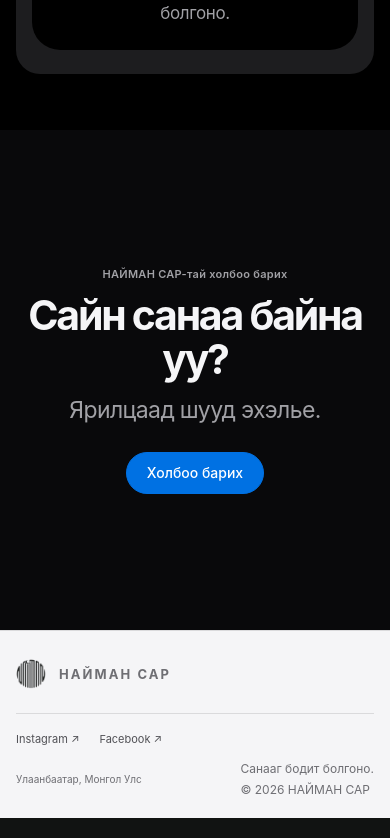
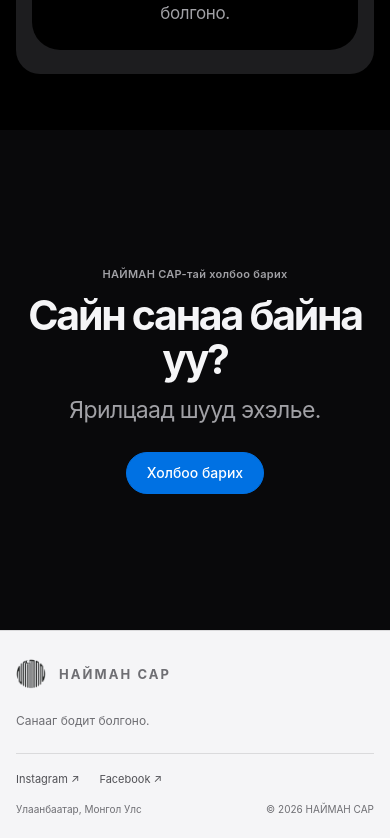
Before and after one commit to gamu666/octa-sar-website, a Next.js app: page / in a window 390 px wide. Shown: the part 5652-6490 px from the top of the page. Built offline with nearby package versions, Linux system fonts and the light colour scheme.

Commit message:
Place footer tagline above separator

```diff
--- a/app/components/SiteChrome.tsx
+++ b/app/components/SiteChrome.tsx
@@ -55,16 +55,14 @@ export function SiteFooter({ light = false }: { light?: boolean }) {
       <div className="site-footer__brand">
         <Link className="brand" href="/" aria-label="НАЙМАН САР нүүр хуудас"><Mark compact /><span>НАЙМАН САР</span></Link>
       </div>
+      <p className="site-footer__tagline">Санааг бодит болгоно.</p>
       <div className="site-footer__meta">
         <span>Улаанбаатар, Монгол Улс</span>
         <div className="site-footer__socials" role="navigation" aria-label="Сошиал сувгууд">
           <a href="https://www.instagram.com/naiman__sar/" target="_blank" rel="noreferrer">Instagram ↗</a>
           <a href="https://www.facebook.com/profile.php?id=61594140354144" target="_blank" rel="noreferrer">Facebook ↗</a>
         </div>
-        <div className="site-footer__closing">
-          <span>Санааг бодит болгоно.</span>
-          <span>© 2026 НАЙМАН САР</span>
-        </div>
+        <span>© 2026 НАЙМАН САР</span>
       </div>
     </footer>
   );
--- a/app/gallery.css
+++ b/app/gallery.css
@@ -13,9 +13,9 @@
 @media (prefers-reduced-motion: reduce) {
   .home-redesign .text-reveal[data-motion-ready] > * { opacity: 1; translate: none; transition: none; }
 }
-.home-redesign .site-footer__closing { display: flex; flex-direction: column; align-items: flex-end; gap: 5px; color: #6e6e73; font-size: 12px; line-height: 1.35; text-align: right; }
+.home-redesign .site-footer__tagline { margin: 0; justify-self: end; color: #6e6e73; font-size: 12px; line-height: 1.35; text-align: right; }
 @media (max-width: 620px) {
-  .home-redesign .site-footer__closing { align-items: flex-start; text-align: left; }
+  .home-redesign .site-footer__tagline { justify-self: start; text-align: left; }
 }
 .home-redesign { --display-font: -apple-system, BlinkMacSystemFont, "Helvetica Neue", Arial, "Segoe UI", sans-serif; font-family: var(--display-font); -webkit-font-smoothing: antialiased; }
 .home-redesign .ap-statement h2,
```
